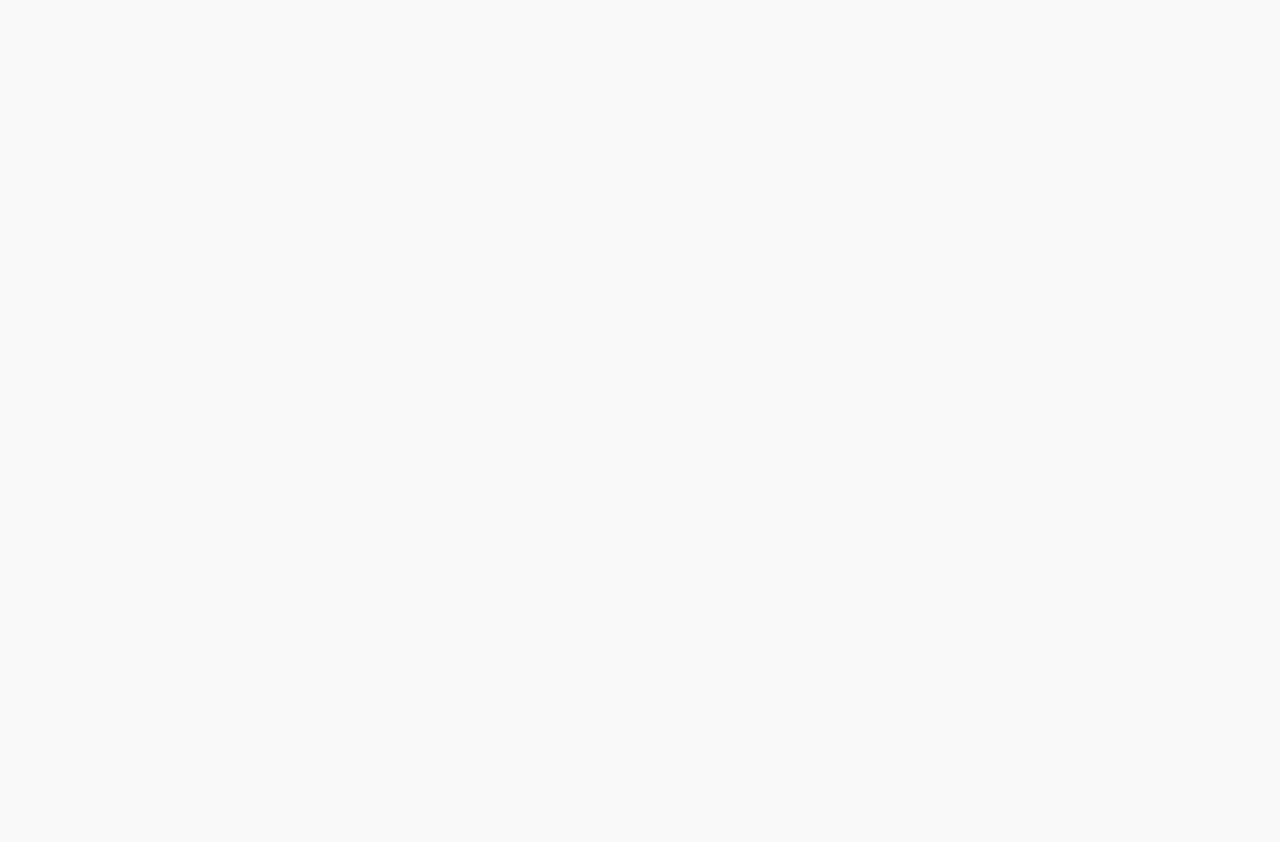
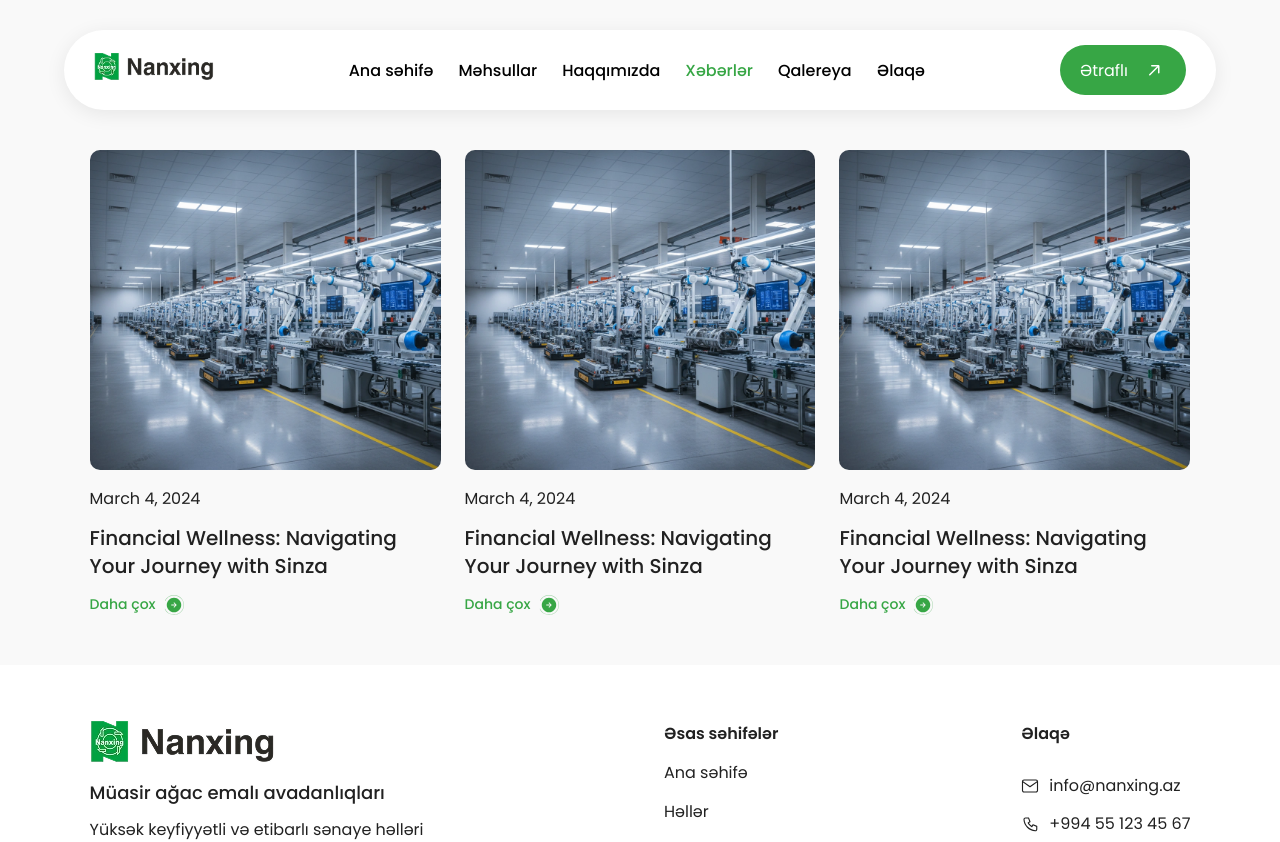
Before and after one commit to myshayhla/nanxing-, a React (Vite) app: page /news in a window 1280 px wide. Before the commit this address had no page. Shown: the top 842 px of the page. Before the commit the page ends 800 px from the top, so only its background shows below. Built offline with nearby package versions, Linux system fonts and the light colour scheme.

Commit message:
news page is ready

```diff
--- a/src/App.jsx
+++ b/src/App.jsx
@@ -3,13 +3,15 @@ import AboutPage from "./Pages/AboutPage/AboutPage";
 import HomePage from "./Pages/HomePage/HomePage";
 import "./style.scss";
 import MainLayout from "./Layout/MainLayout";
+import NewsPage from "./Pages/NewsPage/NewsPage";
 
 function App() {
   return (
     <Routes>
-      <Route element={<MainLayout/>}>
-      <Route path="/" element={<HomePage />} />
-      <Route path="/about-us" element={<AboutPage />} />z
+      <Route element={<MainLayout />}>
+        <Route path="/" element={<HomePage />} />
+        <Route path="/about-us" element={<AboutPage />} />
+        <Route path="/news" element={<NewsPage />} />
       </Route>
     </Routes>
   );
--- /dev/null
+++ b/src/Pages/NewsPage/NewsPage.jsx
@@ -0,0 +1,57 @@
+import "./Style.scss";
+import Img1 from "../../assets/Images/NewsImg.webp";
+import Img2 from "../../assets/Images/NewsImg.webp";
+import Img3 from "../../assets/Images/NewsImg.webp";
+import { Link } from 'react-router-dom';
+import GreenIcon from "../../assets/Icons/green-arrow.svg?react";
+
+function NewsPage() {
+    const newsData = [
+      {
+        id: 1,
+        title: "Financial Wellness: Navigating Your Journey with Sinza",
+        date: "March 4, 2024",
+        img: Img1,
+      },
+      {
+        id: 2,
+        title: "Financial Wellness: Navigating Your Journey with Sinza",
+        date: "March 4, 2024",
+        img: Img2,
+      },
+      {
+        id: 3,
+        title: "Financial Wellness: Navigating Your Journey with Sinza",
+        date: "March 4, 2024",
+        img: Img3,
+      },
+    ];
+
+  return (
+      <>
+          <section id="news">
+        <div className="news">
+          {newsData.map((item) => (
+            <div className="news-card" key={item.id}>
+              <div className="news-card-img">
+                <img src={item.img} alt={item.title} />
+              </div>
+              <div className="news-card-content">
+                <span className="news-card-date">{item.date}</span>
+                <h3 className="news-card-title">{item.title}</h3>
+                <Link to={`/news/${item.id}`} className="news-card-link">
+                  <span className="news-card-link-text">Daha çox</span>
+                  <GreenIcon className="arrow-icon" />
+                </Link>
+              </div>
+            </div>
+          ))}
+
+              </div>
+          </section>
+
+    </>
+  );
+}
+
+export default NewsPage;
--- /dev/null
+++ b/src/Pages/NewsPage/Style.scss
@@ -0,0 +1,132 @@
+#news {
+  padding: 50px 7%;
+  margin-top: 100px;
+  .news {
+    display: grid;
+    grid-template-columns: repeat(3, minmax(0, 1fr));
+    gap: 32px 24px;
+  }
+
+  .news-card {
+    display: flex;
+    flex-direction: column;
+  }
+
+  .news-card-img {
+    img {
+      width: 100%;
+      height: 320px;
+      object-fit: cover;
+      border-radius: 10px;
+      display: block;
+    }
+  }
+
+  .news-card-content {
+    margin-top: 18px;
+    display: flex;
+    flex-direction: column;
+    gap: 14px;
+  }
+
+  .news-card-date {
+    font-size: 16px;
+    color: #212121;
+    line-height: 1.4;
+  }
+
+  .news-card-title {
+    font-size: 20px;
+    color: #212121;
+    font-weight: 500;
+    line-height: 1.4;
+    margin: 0;
+  }
+
+  .news-card-link {
+    width: fit-content;
+    display: inline-flex;
+    align-items: center;
+    gap: 8px;
+    text-decoration: none;
+
+    .news-card-link-text {
+      position: relative;
+      display: inline-block;
+      font-size: 14px;
+      font-weight: 500;
+      color: #37a645;
+
+      &::after {
+        content: "";
+        position: absolute;
+        left: 0;
+        bottom: -2px;
+        width: 0;
+        height: 1px;
+        background-color: #37a645;
+        transition: width 0.25s ease;
+      }
+    }
+
+    .arrow-icon {
+      width: 20px;
+      height: 20px;
+      transition: transform 0.25s ease;
+    }
+
+    &:hover {
+      .news-card-link-text::after {
+        width: 100%;
+      }
+
+      .arrow-icon {
+        transform: rotate(-45deg);
+      }
+    }
+  }
+}
+
+@media (max-width: 1200px) {
+  #news {
+    .news {
+      gap: 24px 20px;
+    }
+  }
+}
+
+@media (max-width: 991px) {
+  #news {
+    padding: 40px 4%;
+
+    .news {
+      grid-template-columns: repeat(2, minmax(0, 1fr));
+      gap: 24px 18px;
+    }
+
+    .news-card-img {
+      img {
+        height: 280px;
+      }
+    }
+  }
+}
+
+@media (max-width: 640px) {
+  #news {
+    .news {
+      grid-template-columns: 1fr;
+      gap: 24px;
+    }
+
+    .news-card-img {
+      img {
+        height: 240px;
+      }
+    }
+
+    .news-card-title {
+      font-size: 18px;
+    }
+  }
+}
```
